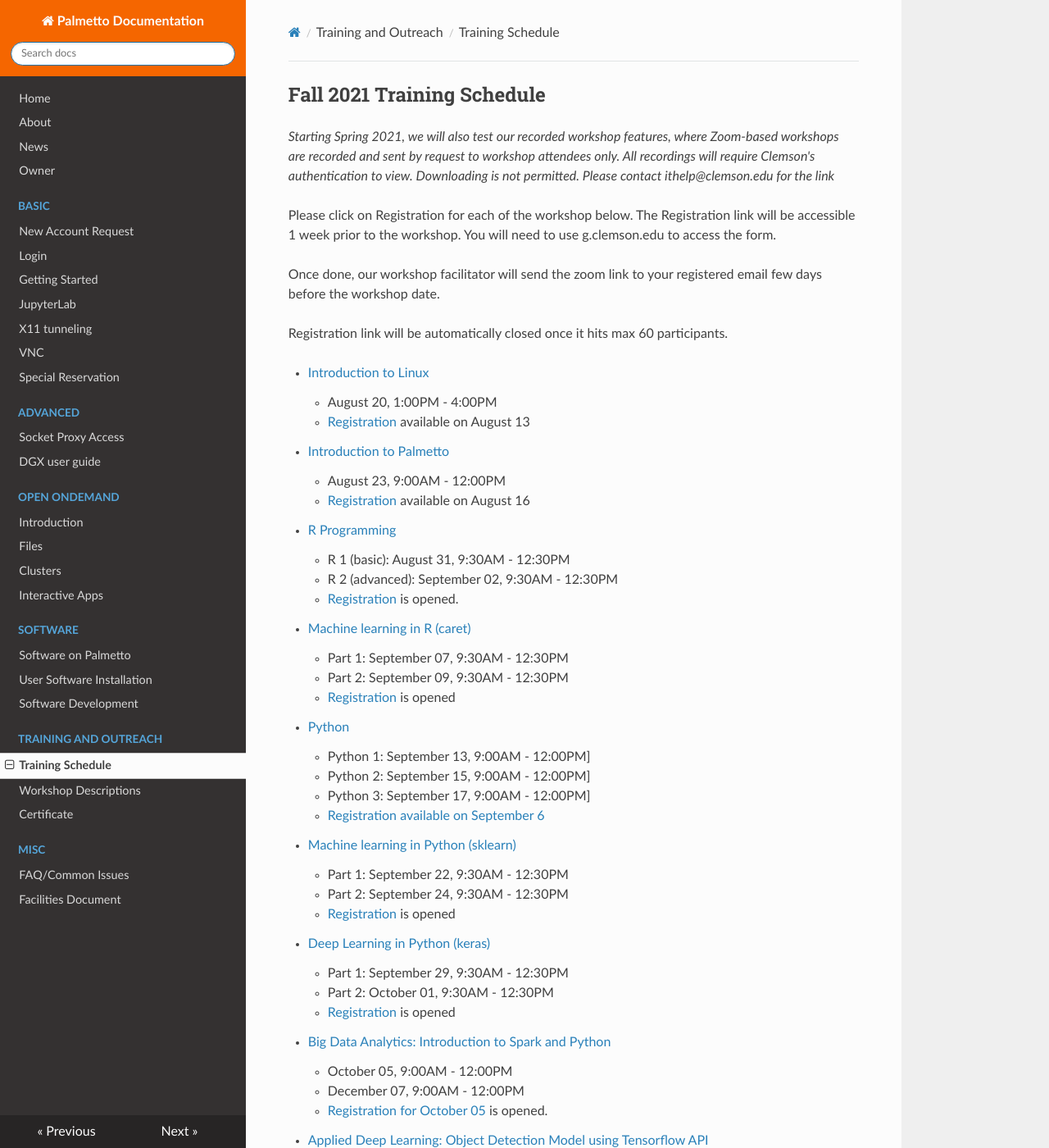
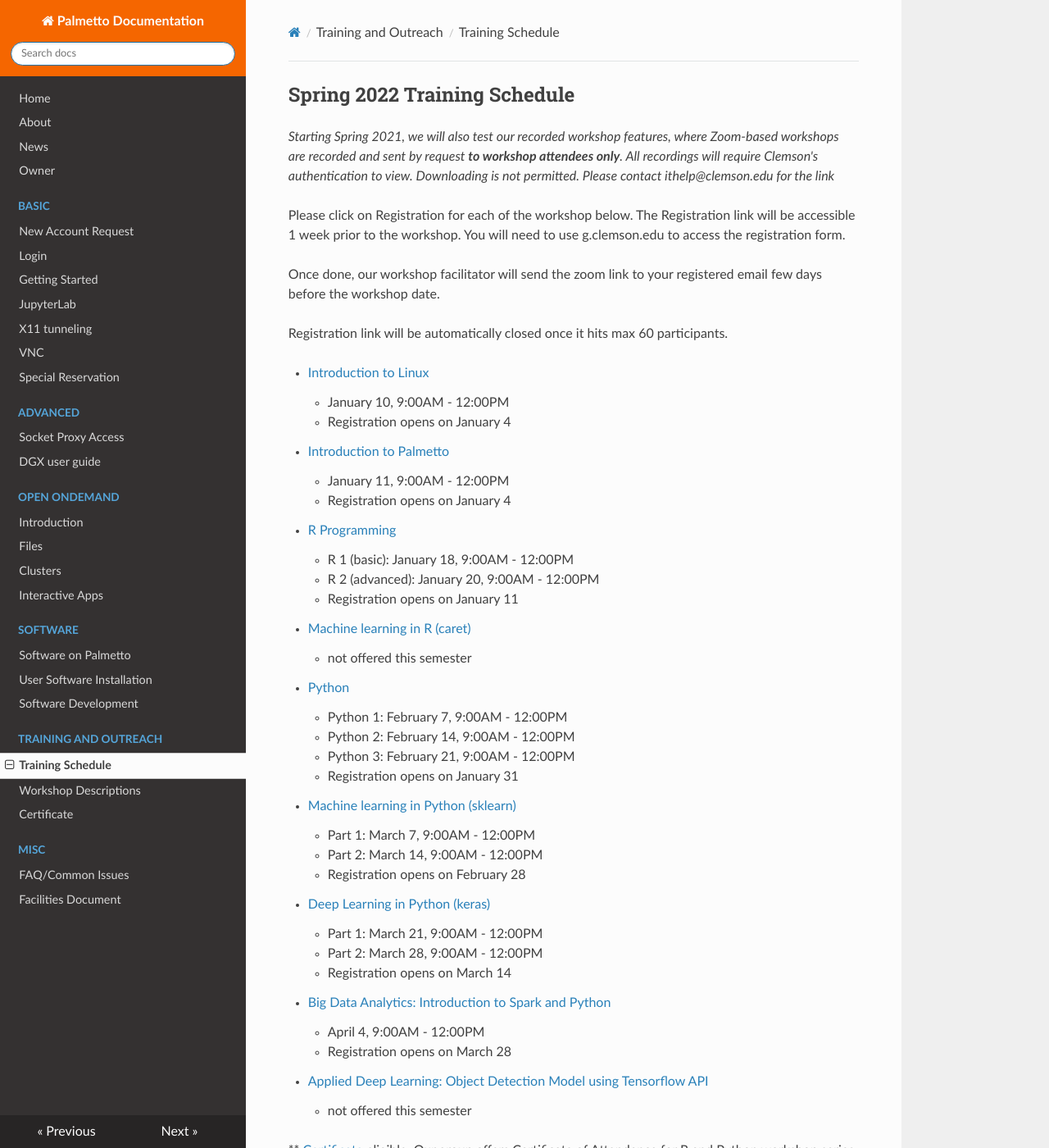
Before and after one commit to clemsonciti/palmetto-documentation, an MkDocs documentation site: the page built from docs/training/schedule.md, in a window 1280 px wide and 1400 px high. Shown: the whole window at 82% size. Built offline with MkDocs 1.6.1, drawn with Linux system fonts in a browser that asks for light colours; nearby versions of some CDN libraries; some of the changed text lies outside the part shown.

Commit message:
Update schedule.md

```diff
--- a/docs/training/schedule.md
+++ b/docs/training/schedule.md
@@ -1,60 +1,53 @@
-## Fall 2021 Training Schedule
+## Spring 2022 Training Schedule
 
 *Starting Spring 2021, we will also test our recorded workshop features,
-where Zoom-based workshops are recorded and sent by request to workshop attendees only. All recordings will
+where Zoom-based workshops are recorded and sent by request **to workshop attendees only**. All recordings will
 require Clemson's authentication to view. Downloading is not permitted. Please contact ithelp@clemson.edu for the link*
 
-Please click on Registration for each of the workshop below. The Registration link will be accessible 1 week prior to the workshop. You will need to use g.clemson.edu to access the form.
+Please click on Registration for each of the workshop below. The Registration link will be accessible 1 week prior to the workshop. You will need to use g.clemson.edu to access the registration form.
 
 Once done, our workshop facilitator will send the zoom link to your registered email few days before the workshop date.
 
 Registration link will be automatically closed once it hits max 60 participants.
 
 - [Introduction to Linux](workshop.md#introduction-to-linux)
-    - August 20, 1:00PM - 4:00PM
-    - [Registration](https://docs.google.com/forms/d/e/1FAIpQLSeP5l9HeY6YWVN6D10kzJdHRn3_ZTX-Cg2AeJb9Y-12sH_27w/viewform) available on August 13
+    - January 10, 9:00AM - 12:00PM
+    - Registration opens on January 4
 
 - [Introduction to Palmetto](workshop.md#introduction-to-research-computing-on-palmetto-cluster)
-    - August 23, 9:00AM - 12:00PM
-    - [Registration](https://docs.google.com/forms/d/e/1FAIpQLScF_FFYrvpjtzKs0qbbpVSipbbH46tHE83js9z6eC8JeF_f2A/viewform) available on August 16
+    - January 11, 9:00AM - 12:00PM
+    - Registration opens on January 4
 
 - [R Programming](workshop.md#introduction-to-data-science-using-r)
-    - R 1 (basic): August 31, 9:30AM - 12:30PM
-    - R 2 (advanced): September 02, 9:30AM - 12:30PM
-    - [Registration](https://docs.google.com/forms/d/e/1FAIpQLSeF5ZhMyq7h0iPFKRGLKhChGSEgfpaWVwH0VFaGvin7HNF8Yw/viewform?vc=0&c=0&w=1&flr=0&usp=mail_form_link) is opened.
+    - R 1 (basic): January 18, 9:00AM - 12:00PM
+    - R 2 (advanced): January 20, 9:00AM - 12:00PM
+    - Registration opens on January 11
 
 - [Machine learning in R (caret)](workshop.md#machine-learning-in-r)
-    - Part 1: September 07, 9:30AM - 12:30PM
-    - Part 2: September 09, 9:30AM - 12:30PM
-    - [Registration](https://docs.google.com/forms/d/e/1FAIpQLSeOqN9V5mnfJmvh9sYfoF5kgQ-_Ui6WtmBCYyBp70-jGVZCgg/viewform) is opened
-
+    - not offered this semester
 
  - [Python](workshop.md#introduction-to-programming-in-python)
-    - Python 1: September 13, 9:00AM - 12:00PM]
-    - Python 2: September 15, 9:00AM - 12:00PM]
-    - Python 3: September 17, 9:00AM - 12:00PM]
-    - [Registration available on September 6](https://forms.gle/E1XM5p4PMwHuvvAU8)
+    - Python 1: February 7, 9:00AM - 12:00PM
+    - Python 2: February 14, 9:00AM - 12:00PM
+    - Python 3: February 21, 9:00AM - 12:00PM
+    - Registration opens on January 31
 
 - [Machine learning in Python (sklearn)](workshop.md#machine-learning-in-python)
-    - Part 1: September 22, 9:30AM - 12:30PM
-    - Part 2: September 24, 9:30AM - 12:30PM
-    - [Registration](https://docs.google.com/forms/d/1jFwNQ1vbRkLR1y_DVb_KXU4JMs26X6nuhH5p6LWeGZA/edit) is opened
+    - Part 1: March 7, 9:00AM - 12:00PM
+    - Part 2: March 14, 9:00AM - 12:00PM
+    - Registration opens on February 28
 
 - [Deep Learning in Python (keras)](workshop.md#deep-learning-in-python)
-    - Part 1: September 29, 9:30AM - 12:30PM
-    - Part 2: October 01, 9:30AM - 12:30PM
-    - [Registration](https://docs.google.com/forms/d/1jFwNQ1vbRkLR1y_DVb_KXU4JMs26X6nuhH5p6LWeGZA/edit) is opened
-
+    - Part 1: March 21, 9:00AM - 12:00PM
+    - Part 2: March 28, 9:00AM - 12:00PM
+    - Registration opens on March 14
 
 - [Big Data Analytics: Introduction to Spark and Python](workshop.md#introduction-to-big-data-analytics-using-sparkpython)
-    - October 05, 9:00AM - 12:00PM
-    - December 07, 9:00AM - 12:00PM
-    - [Registration for October 05](https://docs.google.com/forms/d/e/1FAIpQLSeA9naXR6wYbWYe2YAEf7I8MWU_eUdNA3Xb1pNsZ8in16I2Og/viewform) is opened.
+    - April 4, 9:00AM - 12:00PM
+    - Registration opens on March 28
 
 - [Applied Deep Learning: Object Detection Model using Tensorflow API](workshop.md#introduction-to-applied-deep-learning-object-detection-model-using-tensorflow-api)
-    - October 07, 9:00AM - 12:00PM
-    - December 09, 9:00AM - 12:00PM
-    - [Registration for October 07](https://docs.google.com/forms/d/e/1FAIpQLSdePSzb2nQp5fCo0ojXVyzww57_QZ-u86xHS73zsgJ6FNEVsg/viewform) is opened.
+    - not offered this semester
 
 ** [Certificate](https://www.palmetto.clemson.edu/palmetto/training/certificates/) eligible:
 Our group offers Certificate of Attendence for R and Python workshop series:
```
